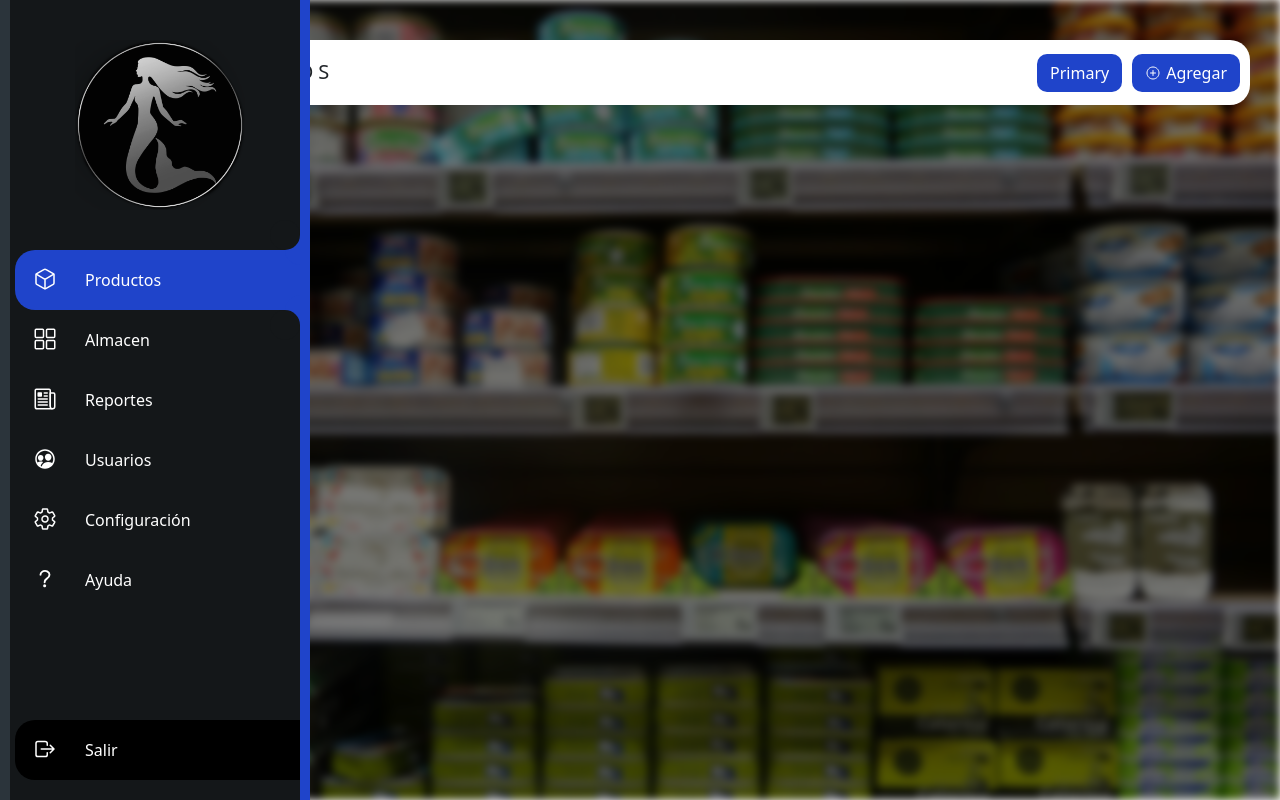
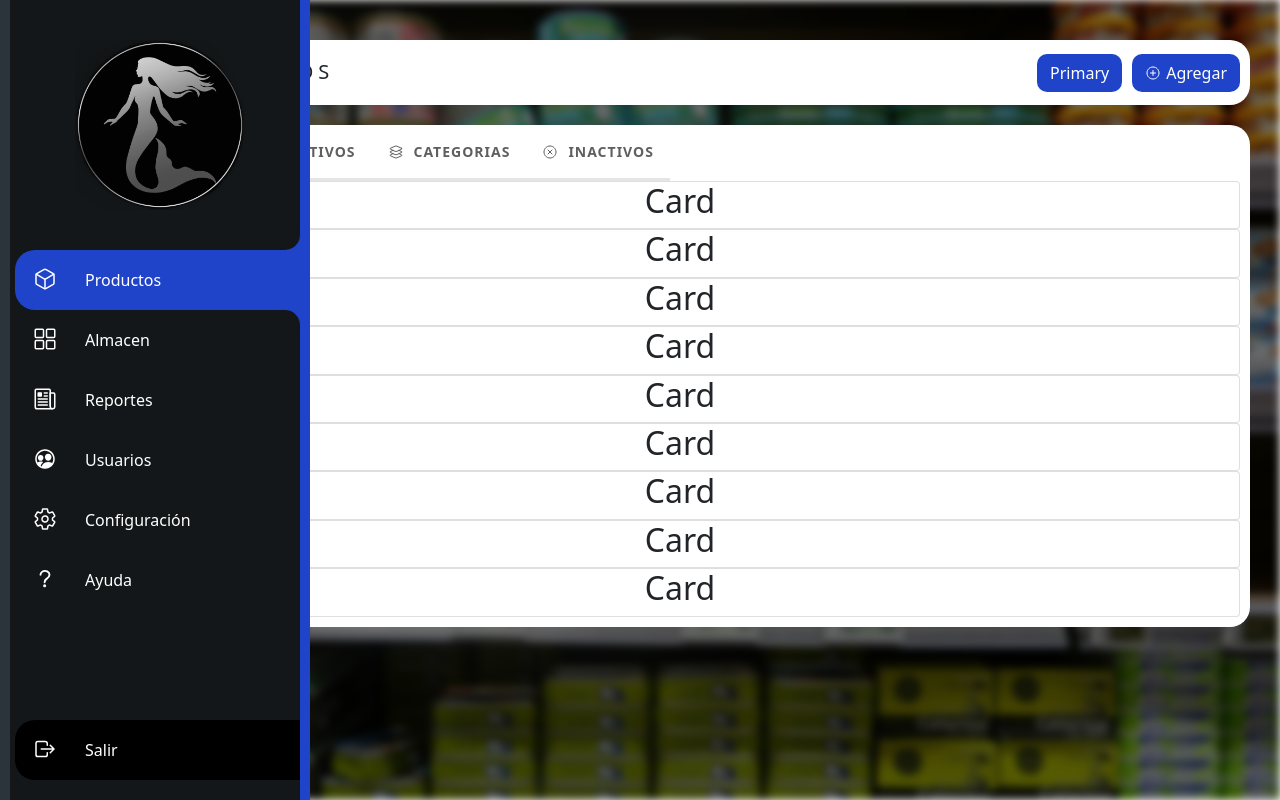
Before and after one commit to MandirHuasco/almacen-web, a React (Create React App) app: page /Productos in a window 1280 px wide. Built offline with nearby package versions, Linux system fonts and the light colour scheme.

Commit message:
Mandir
Almacen v1.0

```diff
--- a/src/App.css
+++ b/src/App.css
@@ -817,6 +817,79 @@ label{
   width: 180px;
   margin-left: 10px;
 }
+.body-prod-prin{
+  width: 100%;
+  max-width: 1200px;
+  margin: 20px auto;
+  padding: 0 10px 10px;
+  align-items: center;
+  background: #fff;
+  border-radius: 20px;
+}
+.nav-cont{
+  width: 100%;
+  display: inline-flex;
+}
+.nav-ul{
+  display: flex;
+  margin: 0;
+  align-items: center;
+}
+.nav-li{
+  list-style: none;
+}
+.nav-li a{
+  display: inline-flex;
+  color: #5f5f5f;
+  font-size: 14px;
+  letter-spacing: 1px;
+  font-weight: 600;
+  padding: 16px;
+  border-bottom: 3px solid #e5e5e5;
+  text-transform: uppercase;
+  text-decoration: none;
+  transition: .4s;
+}
+.nav-li a:hover{
+  background-color: #e6e6e6;
+  color: #000;
+}
+.nav-li a:focus{
+  border-bottom: 3px solid;
+}
+.icon-prod-nav{
+  font-size: 16px;
+  padding: 0 10px 0 0;
+  display: inline-flex;
+  align-items: center;
+}
+.icon-nav{
+  display: inline-flex;
+}
+.icon-prod-nav-prin{
+  font-size: 16px;
+  color: #1f44ca;
+  padding: 0 10px;
+  display: inline-flex;
+  align-items: center;
+}
+.h3-nav-icon{
+  display: inline-flex;
+  font-size: 16px;
+  font-weight: 700;
+  justify-content: center;
+  align-items: center;
+  margin: 0;
+}
+
+.scrolling-wrapper {
+    overflow-x: scroll;
+    overflow-y: hidden;
+    white-space: nowrap;
+}
+.card {
+  display: inline-block;
+}
 
 /*-----FIN ALMACEN------*/
 @keyframes App-logo-spin {
--- a/src/Productos.js
+++ b/src/Productos.js
@@ -309,12 +309,44 @@ function Productos() {
                             <button type="button" className="btn btn-color-principal">Primary</button>
                         </div>
                     </div>
+
                     <div className="body-prod-prin">
+                        <nav className="nav-cont">
+                            <div className="icon-nav">
+                                <span className="icon icon-prod-nav-prin">
+                                    <ion-icon name="git-merge-outline"></ion-icon>
+                                </span><h3 className="h3-nav-icon">TABLAS</h3>
+                            </div>
+                            <ul className="nav-ul">
+                                <li className="nav-li">
+                                    <a className="nav-link" href="#"><span className="icon icon-prod-nav"><ion-icon name="checkmark-circle-outline"></ion-icon></span>Activos</a>
+                                </li>
+                                <li className="nav-li">
+                                    <a className="nav-link" href="#"><span className="icon icon-prod-nav"><ion-icon name="layers-outline"></ion-icon></span>Categorias</a>
+                                </li>
+                                <li className="nav-li">
+                                    <a className="nav-link" href="#"><span className="icon icon-prod-nav"><ion-icon name="close-circle-outline"></ion-icon></span>Inactivos</a>
+                                </li>
+                            </ul>
+                        </nav>
 
+                        <div className="scrolling-wrapper">
+                            <div className="card"><h2>Card</h2></div>
+                            <div className="card"><h2>Card</h2></div>
+                            <div className="card"><h2>Card</h2></div>
+                            <div className="card"><h2>Card</h2></div>
+                            <div className="card"><h2>Card</h2></div>
+                            <div className="card"><h2>Card</h2></div>
+                            <div className="card"><h2>Card</h2></div>
+                            <div className="card"><h2>Card</h2></div>
+                            <div className="card"><h2>Card</h2></div>
+                        </div>
                     </div>
+
                     <div className="footer-prod-prin">
 
                     </div>
+
                 </div>
             </div>
 
```
